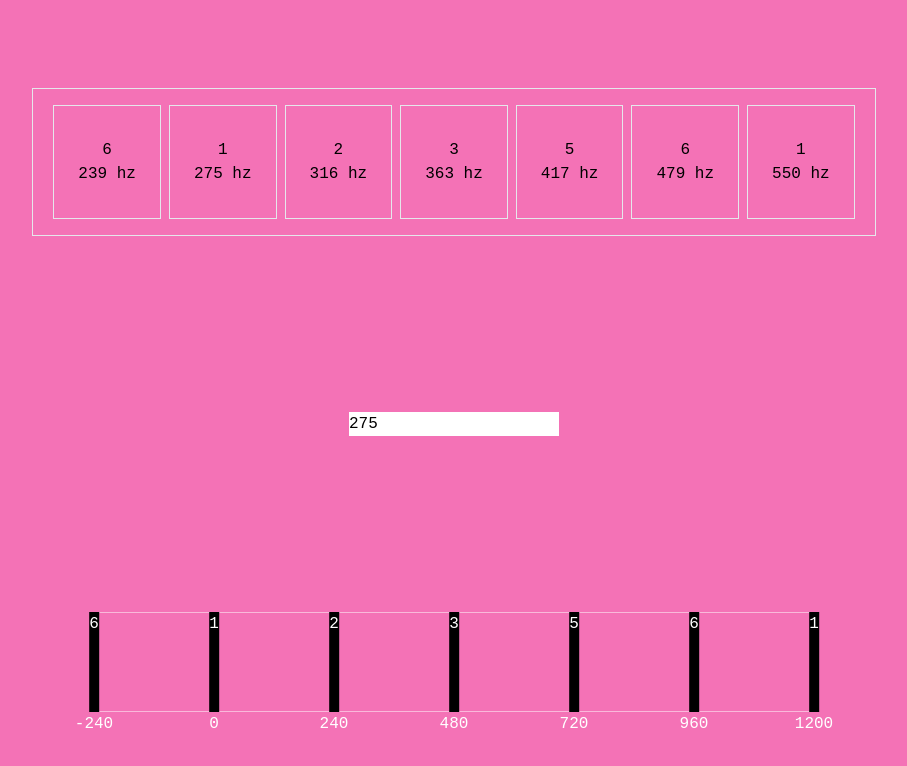
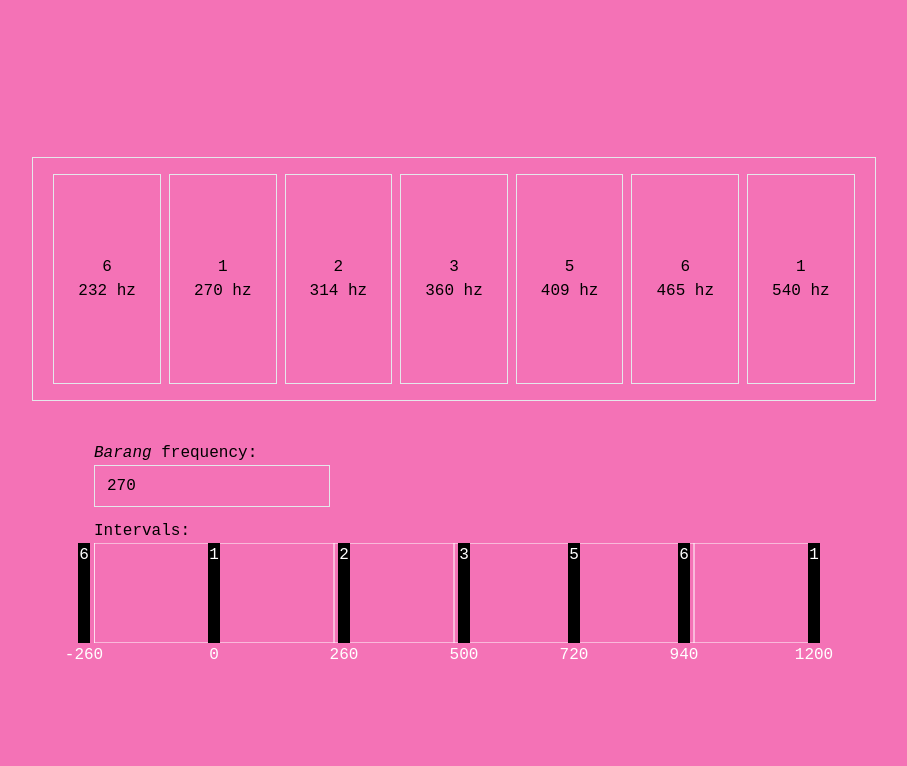
Before and after one commit to stoikal/28-days, a Next.js app: page /day/23 in a window 1280 px wide. Shown: the top 766 px of the page, without its empty margins (186-1093 px from the left). Built offline with nearby package versions, Linux system fonts and the light colour scheme.

Commit message:
feat(day-23): styling and add labels

```diff
--- a/src/components/Slendro/TuningPanel.tsx
+++ b/src/components/Slendro/TuningPanel.tsx
@@ -15,8 +15,9 @@ type Props = {
 }
 
 const GUIDE_STEP = 240 // cent
+// const HIGHLIGTED_GUIDE_STEP = 240 // cent
 const CENT_PER_PIXEL = 2 // amount
-const SNAP = 40 // cent
+const SNAP = 20 // cent
 
 export default function Day28 ({ tuning, lowest, highest, onTuningChange }: Props) {
   const [tuningIndexInDrag, setTuningIndexInDrag] = useState<number | null>(null)
@@ -29,6 +30,8 @@ export default function Day28 ({ tuning, lowest, highest, onTuningChange }: Prop
   const guideWidth = Math.abs(guideLowest - guideHighest) / CENT_PER_PIXEL
   const guideHeight = 100
   const guideStepWidth = Math.round(GUIDE_STEP / CENT_PER_PIXEL)
+
+  const guideLines = [...Array(Math.round(guideWidth / guideStepWidth))].map((_, index) => ({ x: index * guideStepWidth }))
 
   useEffect(() => {
     if (!wrapperRef.current) return
@@ -110,16 +113,16 @@ export default function Day28 ({ tuning, lowest, highest, onTuningChange }: Prop
             stroke="white"
           />
           {
-            [...Array(Math.round(guideWidth / guideStepWidth))]
-              .map((_, index) => (
+            guideLines
+              .map((line, index) => (
                 <line
                   key={index}
-                  x1={index * guideStepWidth}
+                  x1={line.x}
                   y1="0"
-                  x2={index * guideStepWidth}
+                  x2={line.x}
                   y2={guideHeight}
                   stroke="white"
-                  strokeWidth="1"
+                  strokeWidth={1}
                 />
               ))
           }
@@ -129,6 +132,8 @@ export default function Day28 ({ tuning, lowest, highest, onTuningChange }: Prop
             <div
               key={index}
               style={{
+                width: 12,
+                textAlign: 'center',
                 top: 0,
                 left: getLeftPosition(wilah.cent),
                 cursor: tuningIndexInDrag === null ? 'grab' : 'grabbing'
--- a/src/pages/day/23.tsx
+++ b/src/pages/day/23.tsx
@@ -1,4 +1,5 @@
 import { ChangeEvent, SyntheticEvent, useEffect, useRef, useState } from 'react'
+import Head from 'next/head'
 import * as Tone from 'tone'
 import TuningPanel from '@/components/Slendro/TuningPanel'
 
@@ -12,17 +13,17 @@ type Wilah = {
 type Tuning = Wilah[]
 
 const INITIAL_TUNING: Tuning = [
-  { name: '6', cent: -240 },
+  { name: '6', cent: -260 },
   { name: '1', cent: 0 },
-  { name: '2', cent: 240 },
-  { name: '3', cent: 480 },
+  { name: '2', cent: 260 },
+  { name: '3', cent: 500 },
   { name: '5', cent: 720 },
-  { name: '6', cent: 960 },
+  { name: '6', cent: 940 },
   { name: '1', cent: 1200 }
 ]
 
 export default function Day23 () {
-  const [barangFreq, setBarangFreq] = useState(275)
+  const [barangFreq, setBarangFreq] = useState(270)
   const [tuning, setTuning] = useState(INITIAL_TUNING)
 
   const synthRef = useRef<Tone.Synth<Tone.SynthOptions> | null>(null)
@@ -47,8 +48,9 @@ export default function Day23 () {
   }
 
   const handleBarangFreqChange = (e: ChangeEvent<HTMLInputElement>) => {
-    if (!isNaN(Number(e.target.value))) {
-      setBarangFreq(Number(e.target.value))
+    const freq = Number(e.target.value)
+    if (!isNaN(freq)) {
+      setBarangFreq(freq)
     }
   }
 
@@ -58,15 +60,18 @@ export default function Day23 () {
 
   return (
     <>
-      <main className="h-full grid place-items-center bg-pink-400">
-        <div className="p-4 border">
+      <Head>
+        <title>Day 23 - Slendro</title>
+      </Head>
+      <main className="min-h-full bg-pink-400 flex flex-col items-center justify-center">
+        <div className="p-4 mb-10 border">
           {
             tuning
               .map((wilah, index) => (
                 <button
                   key={index}
                   onMouseDown={handleButtonClick(Math.round(barangFreq * Math.pow(2, wilah.cent / 1200)))}
-                  className="border mx-1 px-6 py-8"
+                  className="border mx-1 px-6 py-20"
                 >
                   <span>
                     {wilah.name}
@@ -77,20 +82,26 @@ export default function Day23 () {
               ))
           }
         </div>
+
         <div>
+          <div>
+            <label><em>Barang</em> frequency</label>:
+            <br/>
             <input
               value={barangFreq}
               type="number"
+              className="px-3 py-2 bg-transparent border mb-3"
               onChange={handleBarangFreqChange}
             />
           </div>
-
+          Intervals:
           <TuningPanel
             tuning={tuning}
             lowest={-240}
             highest={1200}
             onTuningChange={handleTuningChange}
           />
+        </div>
       </main>
     </>
   )
```
Lines whose indentation alone changed are shown as unchanged.
